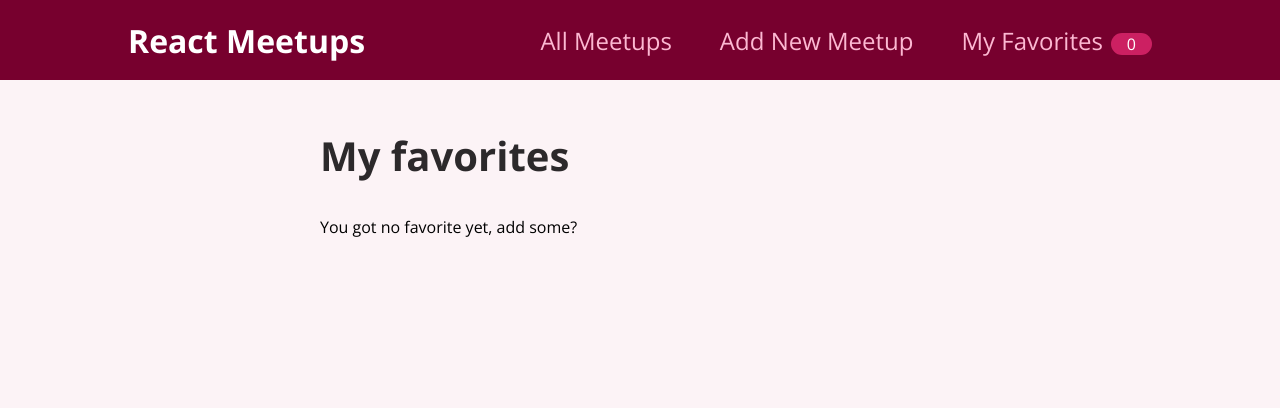
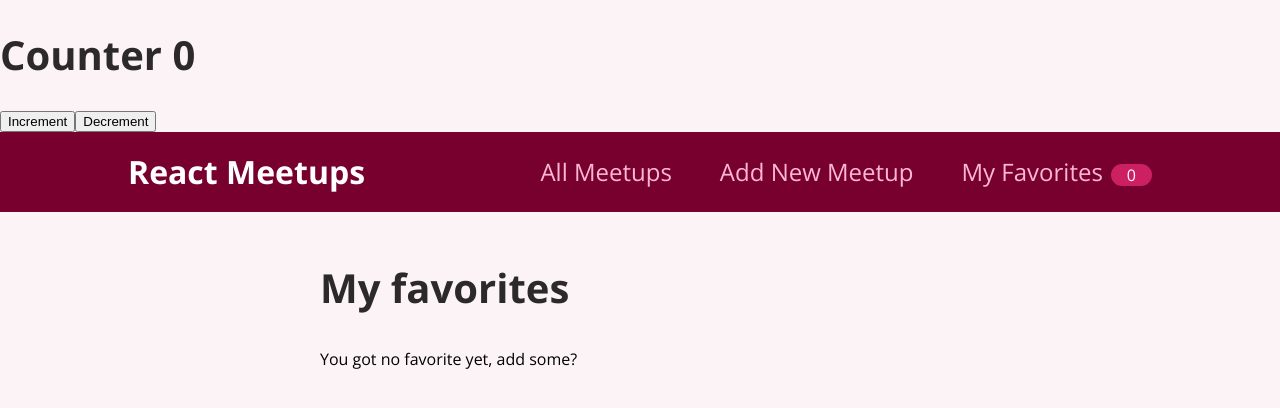
Before and after one commit to user2410/learn-react, a React (Create React App) app: page /favs in a window 1280 px wide. Shown: the top 408 px of the page. Built offline with nearby package versions, Linux system fonts and the light colour scheme.

Commit message:
use redux for state management

```diff
--- a/package.json
+++ b/package.json
@@ -8,8 +8,10 @@
     "@testing-library/user-event": "^13.5.0",
     "react": "^18.1.0",
     "react-dom": "^18.1.0",
+    "react-redux": "^8.0.2",
     "react-router-dom": "^6.3.0",
     "react-scripts": "5.0.1",
+    "redux": "^4.2.0",
     "web-vitals": "^2.1.4"
   },
   "scripts": {
--- a/src/App.js
+++ b/src/App.js
@@ -1,14 +1,26 @@
-import {Route, Routes} from 'react-router-dom';
+import { Route, Routes } from 'react-router-dom';
 
 import AllMeetupsPage from './pages/AllMeetups';
 import NewMeetupsPage from './pages/NewMeetup';
 import FavoritesPage from './pages/Favorites';
 import Layout from './components/layout/Layout';
 
+import { useSelector, useDispatch } from 'react-redux';
+import { increment, decrement } from './actions/counter';
+
 function App() {
   // domain: loaclhost:3000/
 
+  const counter = useSelector((state) => state.counter);
+  const dispatch = useDispatch();
+
   return (
+    <>
+      <div>
+        <h1>Counter {counter}</h1>
+        <button onClick={() => dispatch(increment(5))}>Increment</button>
+        <button onClick={() => dispatch(decrement(5))}>Decrement</button>
+      </div>
       <Layout>
         <Routes>
           {/* <Route path="/" element={<LayoutPage />}> */}
@@ -18,6 +30,7 @@ function App() {
           {/* </Route> */}
         </Routes>
       </Layout>
+    </>
   );
 }
 
--- /dev/null
+++ b/src/actions/counter.js
@@ -0,0 +1,12 @@
+export const increment = (number) => {
+  return {
+    type: "INCREMENT",
+    payload: number,
+  };
+};
+export const decrement = (number) => {
+  return {
+    type: "DECREMENT",
+    payload: number,
+  };
+};
--- /dev/null
+++ b/src/actions/favs.js
@@ -0,0 +1,13 @@
+export const addFav = (favMeetup)=>{
+    return {
+        type: "ADDFAV",
+        payload: favMeetup
+    }
+};
+
+export const removeFav = (id)=>{
+    return {
+        type: "REMFAV",
+        payload: id
+    }
+};
--- a/src/components/layout/MainNavigation.js
+++ b/src/components/layout/MainNavigation.js
@@ -1,11 +1,13 @@
-import { useContext } from 'react';
+// import { useContext } from 'react';
 import {Link} from 'react-router-dom';
 
 import classes from './MainNavigation.module.css';
-import FavContext from '../../store/fav-contexts';
+// import FavContext from '../../store/fav-contexts';
+import {useSelector} from 'react-redux';
 
 function MainNavigation() {
-    const favContext = useContext(FavContext);
+    // const favContext = useContext(FavContext);
+    const allFavs = useSelector((state) => state.favHandler);
 
     return (
         <header className={classes.header}>
@@ -20,7 +22,7 @@ function MainNavigation() {
                     </li>
                     <li>
                         <Link to='/favs'>My Favorites</Link>
-                        <span className={classes.badge}>{favContext.totalFavs}</span>
+                        <span className={classes.badge}>{allFavs.length}</span>
                     </li>
                 </ul>
             </nav>
--- a/src/components/meetups/MeetupItem.js
+++ b/src/components/meetups/MeetupItem.js
@@ -1,25 +1,30 @@
-import { useContext } from 'react';
+// import { useContext } from 'react';
 
 import Card from '../ui/Card';
 import classes from './MeetupItem.module.css';
-import FavContext from '../../store/fav-contexts';
+// import FavContext from '../../store/fav-contexts';
+import {useSelector, useDispatch} from 'react-redux';
+import {addFav, removeFav} from '../../actions/favs';
 
 function MeetupItem(props) {
-  const favContext = useContext(FavContext);
+  // const favContext = useContext(FavContext);
+  const allFavs = useSelector((state) => state.favHandler);
+  const dispatch = useDispatch();
 
-  const itemIsFav = favContext.isItemFav(props.id);
+  const itemIsFav = allFavs.some(meetup => meetup.id === props.id);
 
   function toggleFavStatusHandler(){
     if(itemIsFav){
-      favContext.removeFav(props.id);
+      dispatch(removeFav(props.id));
+      // favContext.removeFav(props.id);
     }else{
-      favContext.addFav({
+      dispatch(addFav({
         id : props.id,
         title: props.title,
         description: props.description,
         image: props.image,
         address: props.address
-      })
+      }));
     }
   }
 
--- a/src/index.js
+++ b/src/index.js
@@ -4,13 +4,21 @@ import { BrowserRouter } from 'react-router-dom';
 
 import './index.css';
 import App from './App';
-import { FavsContextProvider } from './store/fav-contexts';
+// import { FavsContextProvider } from './store/fav-contexts';
+
+import { createStore } from "redux";
+import { Provider } from "react-redux";
+import allReducers from './reducers';
+
+const store = createStore(allReducers);
 
 const root = ReactDOM.createRoot(document.getElementById('root'));
 root.render(
-  <FavsContextProvider>
+  // <FavsContextProvider>
+  <Provider store={store}>
   <BrowserRouter>
     <App />
   </BrowserRouter>
-  </FavsContextProvider>
+  </Provider>
+  // </FavsContextProvider>
 );
--- a/src/pages/Favorites.js
+++ b/src/pages/Favorites.js
@@ -1,17 +1,20 @@
-import {useContext} from 'react';
+// import {useContext} from 'react';
 
-import FavContext from '../store/fav-contexts';
+// import FavContext from '../store/fav-contexts';
 import MeetupList from '../components/meetups/MeetupList';
 
+import { useSelector} from 'react-redux';
+
 function FavoritesPage(){
-    const favContext = useContext(FavContext);
+    // const favContext = useContext(FavContext);
+    const allFavs = useSelector((state) => state.favHandler);
 
     let content;
 
-    if(favContext.totalFavs == 0){
+    if(allFavs.length === 0){
         content = <p>You got no favorite yet, add some?</p>;
     }else{
-        content = <MeetupList meetups={favContext.favs}/>;
+        content = <MeetupList meetups={allFavs}/>;
     }
 
     return (
--- /dev/null
+++ b/src/reducers/counter.js
@@ -0,0 +1,12 @@
+export const counterReducer = (state = 0, action) => {
+    switch (action.type) {
+      case "INCREMENT":
+        return state + action.payload;
+      case "DECREMENT":
+        return state - action.payload;
+      default:
+        return state;
+    }
+  };
+
+  export default counterReducer;
--- /dev/null
+++ b/src/reducers/favHandler.js
@@ -0,0 +1,14 @@
+export const favHandler = (state = [], action)=>{
+    switch(action.type){
+        case "ADDFAV":
+            return state.concat(action.payload);
+
+        case "REMFAV":
+            return state.filter(meetup => meetup.id !== action.payload);
+
+        default:
+            return state;
+    }
+}
+
+export default favHandler;
--- /dev/null
+++ b/src/reducers/index.js
@@ -0,0 +1,11 @@
+import { combineReducers } from "redux";
+
+import counter from "./counter";
+import favHandler from "./favHandler";
+
+const allReducers = combineReducers({
+  counter,
+  favHandler
+});
+
+export default allReducers;
```
Also changed, not shown: 1 other file (tests, documents, lock files or other folders). Lines whose indentation alone changed are shown as unchanged.
